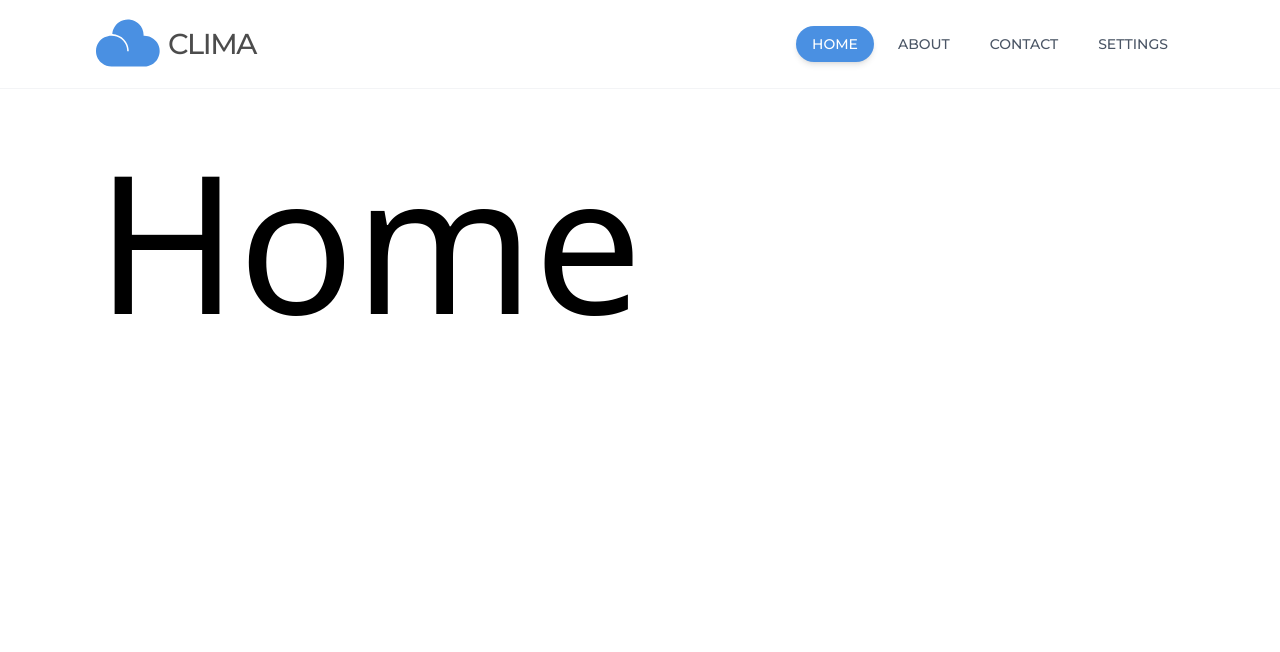
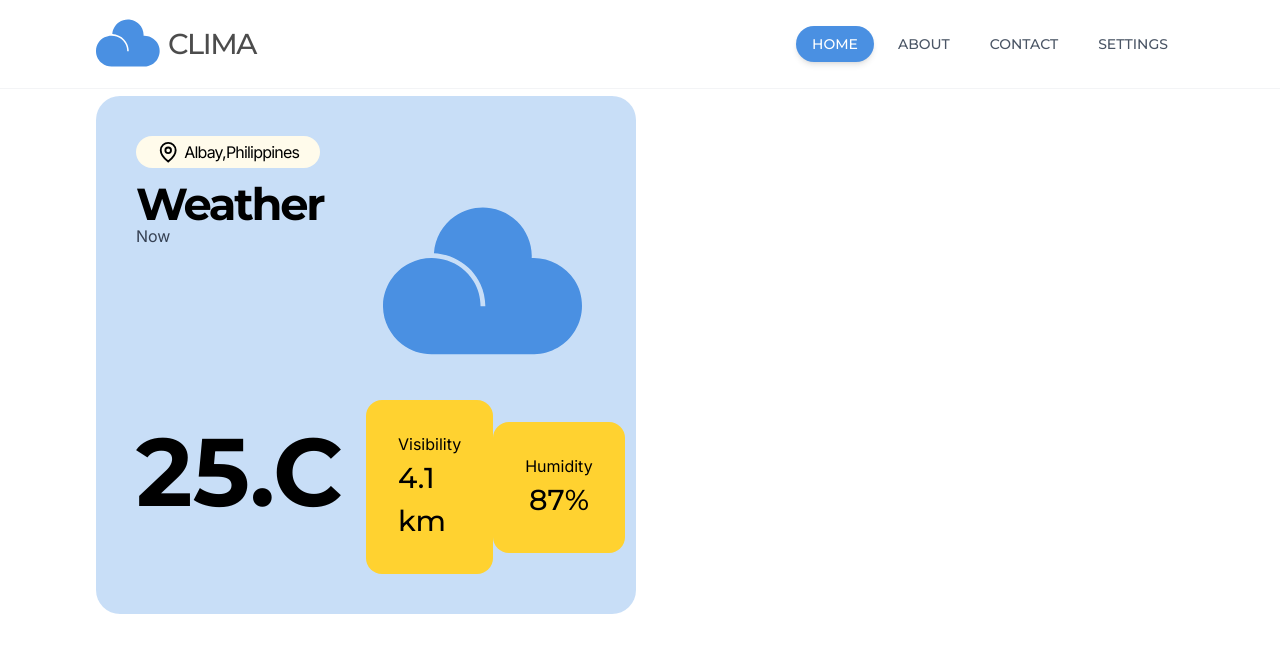
Before and after one commit to PaperNsalt/clima-weather-app, a React (Vite) app: page / in a window 1280 px wide. Shown: the top 652 px of the page. Built offline with nearby package versions, Linux system fonts and the light colour scheme.

Commit message:
homepage initial commit

```diff
--- /dev/null
+++ b/src/components/IconComponent.jsx
@@ -0,0 +1,18 @@
+export const LocationIcon = (
+  <svg
+    stroke="currentColor"
+    fill="currentColor"
+    stroke-width="0"
+    viewBox="0 0 24 24"
+    height="1.4em"
+    width="1.4em"
+    xmlns="http://www.w3.org/2000/svg"
+  >
+    <path
+      fill="none"
+      stroke="#000"
+      stroke-width="2"
+      d="M12,22 C12,22 4,16 4,10 C4,5 8,2 12,2 C16,2 20,5 20,10 C20,16 12,22 12,22 Z M12,13 C13.657,13 15,11.657 15,10 C15,8.343 13.657,7 12,7 C10.343,7 9,8.343 9,10 C9,11.657 10.343,13 12,13 L12,13 Z"
+    ></path>
+  </svg>
+);
--- a/src/components/NavBar.jsx
+++ b/src/components/NavBar.jsx
@@ -43,7 +43,7 @@ function NavBar() {
               <img
                 src={logo}
                 alt="ClimaLogo"
-                className="size-16"
+                className="size-16 max-[426px]:size-5"
               />
               <span className="font-medium text-[1.8rem] hidden sm:block tracking-tighter text-black/70">CLIMA</span>
             </Link>
@@ -51,7 +51,7 @@ function NavBar() {
 
           {/* 2. LINKS (Desktop) */}
           {/* justify-between on parent pushes this to the right */}
-          <div className="hidden md:flex gap-2 items-center">
+          <div className="hidden md:flex gap-2 items-center justify-center">
             <NavItem to="/">HOME</NavItem>
             <NavItem to="/about">ABOUT</NavItem>
             <NavItem to="/contact">CONTACT</NavItem>
--- a/src/index.css
+++ b/src/index.css
@@ -18,3 +18,11 @@
 header{
   font-family: var(--ff-primary);
 }
+
+p{
+  font-family: var(--ff-secondary);
+}
+
+h1{
+  font-family: var(--ff-primary);
+}
--- a/src/pages/HomePage.jsx
+++ b/src/pages/HomePage.jsx
@@ -1,9 +1,52 @@
+import { motion } from "framer-motion";
+import { LocationIcon } from "../components/IconComponent";
+import logo from "../assets/ClimaLogo.svg";
 
+function HomePage() {
+  return (
+    <>
+      <section>
+        <div className="grid grid-cols-2 gap-2">
+          <div className="flex flex-col p-10 rounded-3xl bg-[#4b92e3]/30 gap-4">
+            <div className="flex flex-row rounded-full bg-amber-50 max-w-46 justify-evenly items-center py-1 px-4">
+              {LocationIcon}
+              <p className="tracking-tighter">Albay,Philippines</p>
+            </div>
 
-function HomePage(){
-  return(
-    <>
-    <h1 className="font-medium text-[12rem]">Home</h1>
+            <div className="grid grid-cols-2 gap-2">
+              <div>
+                <h1 className="text-[2.8rem] tracking-tighter font-bold leading-10">
+                  Weather
+                </h1>
+                <p className="text-gray-700 text-base">Now</p>
+              </div>
+
+              <div className="flex items-center justify-center">
+                <img src={logo} alt="" className="size-50" />
+              </div>
+            </div>
+
+            <div className="grid grid-cols-2">
+              <div>
+                <h1 className="text-[6rem] font-bold">25.C</h1>
+              </div>
+
+              <div className="flex flex-row justify-evenly items-center">
+                <div className="bg-amber-300 flex flex-col justify-center items-center p-8 rounded-2xl">
+                  <p>Visibility</p>
+                  <h1 className="text-[1.8rem] font-medium">4.1 km</h1>
+                </div>
+
+                <div className="bg-amber-300 flex flex-col justify-center items-center p-8 rounded-2xl">
+                  <p>Humidity</p>
+                  <h1 className="text-[1.8rem] font-medium">87%</h1>
+                </div>
+              </div>
+            </div>
+          </div>
+          <div></div>
+        </div>
+      </section>
     </>
   );
 }
```
